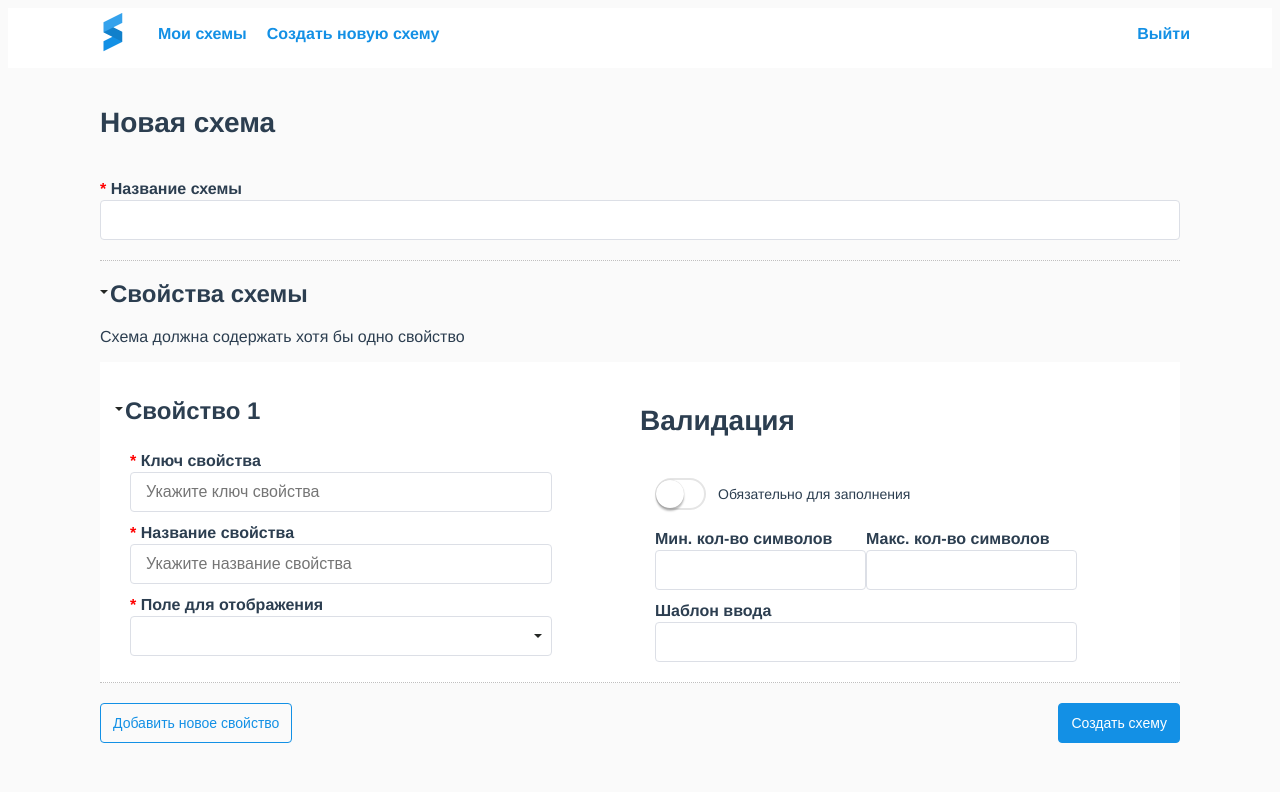
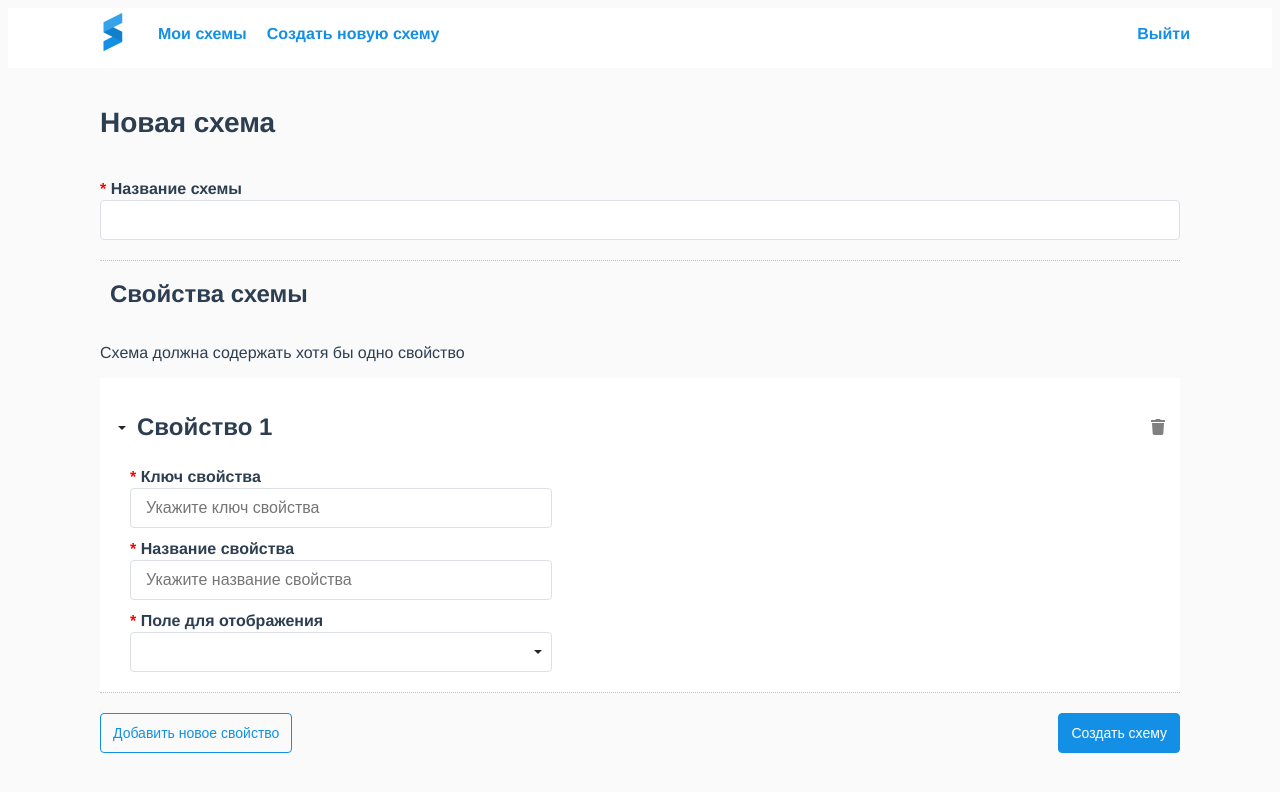
Before and after one commit to TianaFomicheva/ts-constructor, a Vue app: page /new in a window 1280 px wide. Shown: the top 792 px of the page. Built offline with nearby package versions, Linux system fonts and the light colour scheme.

Commit message:
fontawesome

```diff
--- a/package.json
+++ b/package.json
@@ -9,6 +9,9 @@
     "lint": "vue-cli-service lint"
   },
   "dependencies": {
+    "@fortawesome/fontawesome-svg-core": "^1.2.36",
+    "@fortawesome/free-solid-svg-icons": "^5.15.4",
+    "@fortawesome/vue-fontawesome": "^3.0.0-5",
     "axios": "^0.24.0",
     "core-js": "^3.6.5",
     "vue": "^3.0.0",
--- a/src/App.vue
+++ b/src/App.vue
@@ -91,9 +91,10 @@ background: #FAFAFA;
 .flex{
   display: flex;
   align-items: center;
+  justify-content: space-between;
 }
-.space-between{
-  justify-content: space-between;
+.start{
+  justify-content: start;
 }
 .blue{
   color: #1390E5;
--- a/src/components/PropertyForm.vue
+++ b/src/components/PropertyForm.vue
@@ -1,6 +1,13 @@
 <template>
-  <form class="form-column">
-    <h2>Свойство {{ idx }}</h2>
+<div class="flex">
+  <div>
+    <div class="collapse" @click="togglePropertyVisibility">
+      <span class="arrow arrow-button"></span></div><h2>Свойство {{ idx }}
+        </h2></div>
+        <font-awesome-icon icon="trash"/>
+        </div>
+      <div  v-if="propertyVisibility">
+    <form class="form-column">
     <div class="form-field">
       <label
         ><span class="red">*</span> Ключ свойства
@@ -28,14 +35,15 @@
           <option value="phone">Номер телефона</option>
           <option value="dropdown">Выпадающий список</option>
         </select>
-         <div class="arrow-down"></div>
+         <div class="arrow arrow-select" @click="togglePropertyVisibility"></div>
         </div>
       </label>
     </div>
-  </form>
-  <form class="form-column">
- <validation />
-  </form>
+    </form>
+    <form class="form-column">
+ <validation v-if="item.fieldType" :field-type="item.fieldType" />
+    </form>
+  </div>
 </template>
 
 <script lang="ts">
@@ -54,7 +62,7 @@ export default defineComponent({
     Validation,
   },
   data() {
-    return { item: { key: '', name: '', fieldType: '' } };
+    return { item: { key: '', name: '', fieldType: '' }, propertyVisibility: true };
   },
   props: {
     property: Object as PropType<propertyType>,
@@ -86,11 +94,13 @@ export default defineComponent({
         default:
           break;
       }
-      // console.log(this.item);
       if (this.item.fieldType && this.item.name && this.item.key) {
         console.log(this.item);
         this.$emit('set-prop-item', this.item);
       }
+    },
+    togglePropertyVisibility() {
+      this.propertyVisibility = !this.propertyVisibility;
     },
   },
 });
@@ -100,18 +110,7 @@ export default defineComponent({
 h2{
   margin-left: 10px;
   position: relative;
-  &:before{
-      content: '';
-      width:0;
-      height:0;
-      position: absolute;
-      left: -10px;
-      top: 10px;
-      border-left: 4px solid transparent;
-      border-right: 4px solid transparent;
-      z-index: 9999999;
-      border-top: 4px solid rgb(36, 39, 36);
-  }
+  display: inline-block;
 }
   .form {
     &-column{
@@ -155,21 +154,35 @@ h2{
     position: relative;
     transition: border-color .2s cubic-bezier(.645,.045,.355,1);
   }
-  .arrow-down{
+  .arrow{
       content: '';
       width:0;
       height:0;
       position: absolute;
-      right: 10px;
-      top: 40px;
       border-left: 4px solid transparent;
       border-right: 4px solid transparent;
       z-index: 9999999;
       border-top: 4px solid rgb(36, 39, 36);
       cursor: pointer;
+      &-button{
+        left:3px;
+        bottom:5px;
+      }
+      &-select{
+        right: 10px;
+        top: 40px;
+      }
     }
 // }
 .red {
   color: red;
 }
+.collapse{
+  position: relative;
+  display: inline-block;
+  width: 12px;
+}
+.fa-trash{
+  color:grey;
+}
 </style>
--- a/src/components/Validation.vue
+++ b/src/components/Validation.vue
@@ -2,12 +2,12 @@
 <div >
 <h3 class="title">Валидация</h3>
 <div class="form-field">
-    <Switch />
+    <Switch @toggle-required="toggleRequired" />
 </div>
 <div class="form-field">
-    <MinMax />
+    <MinMax v-if="validateMinMax" />
 </div>
-    <RegExp />
+    <RegExp v-if="validateRegExp" />
 </div>
 </template>
 
@@ -19,14 +19,56 @@ import RegExp from '@/elements/RegExp.vue';
 
 export default defineComponent({
   name: 'validation',
+  data() {
+    return { isRequired: false };
+  },
   components: {
     Switch,
     MinMax,
     RegExp,
   },
+  props: {
+    fieldType: {
+      type: String,
+    },
+  },
+  mounted() {
+    console.log(this.fieldType);
+  },
+  computed: {
+    validateMinMax() {
+      return this.fieldType !== 'dropdown' && this.fieldType !== 'phone';
+    },
+    validateRegExp() {
+      return this.fieldType === 'text';
+    },
+  },
+  methods: {
+    toggleRequired() {
+      this.isRequired = !this.isRequired;
+    },
+  },
 });
 </script>
 
 <style lang="scss">
-
+input {
+    width:100%;
+    display: block;
+    -webkit-appearance: none;
+    background-color: #fff;
+    background-image: none;
+    border-radius: 4px;
+    border: 1px solid #dcdfe6;
+    box-sizing: border-box;
+    color: #606266;
+    display: block;
+    font-size: inherit;
+    height: 40px;
+    line-height: 40px;
+    outline: none;
+    padding: 0 15px;
+    position: relative;
+    transition: border-color .2s cubic-bezier(.645,.045,.355,1);
+  }
 </style>
--- a/src/elements/MinMax.vue
+++ b/src/elements/MinMax.vue
@@ -1,7 +1,7 @@
 <template>
-  <div class="flex space-between">
-    <div><label>Мин. кол-во символов<input /></label></div>
-    <div><label>Макс. кол-во символов<input /></label></div>
+  <div class="flex">
+    <div class="form-column"><label>Мин. кол-во символов<input /></label></div>
+    <div class="form-column"><label>Макс. кол-во символов<input /></label></div>
   </div>
 </template>
 
@@ -13,24 +13,10 @@ export default defineComponent({
 });
 </script>
 
-<style>
-input {
-    width:100%;
-    display: block;
-    -webkit-appearance: none;
-    background-color: #fff;
-    background-image: none;
-    border-radius: 4px;
-    border: 1px solid #dcdfe6;
-    box-sizing: border-box;
-    color: #606266;
-    display: block;
-    font-size: inherit;
-    height: 40px;
-    line-height: 40px;
-    outline: none;
-    padding: 0 15px;
-    position: relative;
-    transition: border-color .2s cubic-bezier(.645,.045,.355,1);
+<style lang="scss" scoped>
+.form{
+  &-column{
+    width:47%;
   }
+}
 </style>
--- a/src/elements/Switch.vue
+++ b/src/elements/Switch.vue
@@ -1,9 +1,10 @@
 <template>
-<div class="flex">
+<div class="flex start">
   <div class="right list-item__right">
       <div input-id="switch1" class="switch" style="touch-action: pan-y;
-      -webkit-user-drag: none; -webkit-tap-highlight-color: rgba(0, 0, 0, 0);">
-    <input class="switch__input" type="checkbox" />
+      -webkit-user-drag: none; -webkit-tap-highlight-color: rgba(0, 0, 0, 0);"
+      @click="toggleRequired">
+    <input class="switch__input" type="checkbox" ref="switchInput" :checked="isChecked" />
     <div class="switch__toggle">
       <div class="switch__handle">
         <div class="switch__touch"></div>
@@ -11,7 +12,7 @@
       </div>
     </div>
   </div>
-  <div class="label-right"> Обязательно для заполнения</div>
+  <label class="label-right"> Обязательно для заполнения</label>
 </div>
 </template>
 
@@ -20,6 +21,16 @@ import { defineComponent } from 'vue';
 
 export default defineComponent({
   name: 'switch',
+  data() {
+    return { isChecked: false };
+  },
+  methods: {
+    toggleRequired() {
+      this.isChecked = !this.isChecked;
+      this.$emit('toggle-required');
+    },
+
+  },
 });
 </script>
 
@@ -31,13 +42,12 @@ export default defineComponent({
     box-sizing: border-box;
     background-clip: padding-box;
     position: relative;
-    min-width: 51px;
     font-size: 17px;
     padding: 0 20px;
     border: none;
     overflow: visible;
-    width: 51px;
-    height: 32px;
+    width: 47px;
+    height: 28px;
     z-index: 0;
     text-align: left;
     &__input{
@@ -67,10 +77,9 @@ export default defineComponent({
     background-clip: padding-box;
     position: absolute;
     content: '';
-    border-radius: 28px;
-    height: 28px;
-    width: 28px;
-    background-color: white;
+    border-radius: 24px;
+    height: 24px;
+    width: 24px;
     background-color: white;
     left: 1px;
     top: 2px;
@@ -80,8 +89,7 @@ export default defineComponent({
     box-shadow: 0 0 1px 0 rgba(0, 0, 0,0.25), 0 3px 2px rgba(0, 0, 0,0.25);
     }
     &__toggle{
-      background-color: white;
-      background-color: white;
+      background-color: #e7e6e6;
       position: absolute;
       top: 0;
       left: 0;
@@ -91,21 +99,18 @@ export default defineComponent({
       transition-property: all;
       transition-duration: 0.35s;
       transition-timing-function: ease-out;
-      box-shadow: inset 0 0 0 2px #e5e5e5;
-      box-shadow: inset 0 0 0 2px #e5e5e5;
+      box-shadow: inset 0 0 0 2px #e7e6e6;
     }
 }
 :checked + .switch__toggle {
-  box-shadow: inset 0 0 0 2px #44db5e;
-  box-shadow: inset 0 0 0 2px #44db5e;
-  background-color: #44db5e;
-  background-color: #44db5e;
+  box-shadow: inset 0 0 0 2px #1390E5;
+  background-color: #1390E5;
   height: 100%;
-  width: 150px;
+  width: 47px;
 }
 
 :checked + .switch__toggle > .switch__handle{
-        left: 21px;
+    left: 21px;
     box-shadow: 0 3px 2px rgba(0, 0, 0,0.25);
 }
 
--- a/src/main.ts
+++ b/src/main.ts
@@ -1,6 +1,12 @@
 import { createApp } from 'vue';
+import { library } from '@fortawesome/fontawesome-svg-core';
+import { faTrash } from '@fortawesome/free-solid-svg-icons';
+import { FontAwesomeIcon } from '@fortawesome/vue-fontawesome';
 import App from './App.vue';
 import router from './router';
 import store from './store';
 
-createApp(App).use(store).use(router).mount('#app');
+library.add(faTrash);
+
+createApp(App).component('font-awesome-icon', FontAwesomeIcon).use(store).use(router)
+  .mount('#app');
--- a/src/router/index.ts
+++ b/src/router/index.ts
@@ -18,9 +18,6 @@ const routes: Array<routeParams> = [
   {
     path: '/new',
     name: 'New',
-    // route level code-splitting
-    // this generates a separate chunk (about.[hash].js) for this route
-    // which is lazy-loaded when the route is visited.
     component: () => import(/* webpackChunkName: "about" */ '../views/NewScheme.vue'),
 
   },
```
Also changed, not shown: 1 other file (tests, documents, lock files or other folders).
